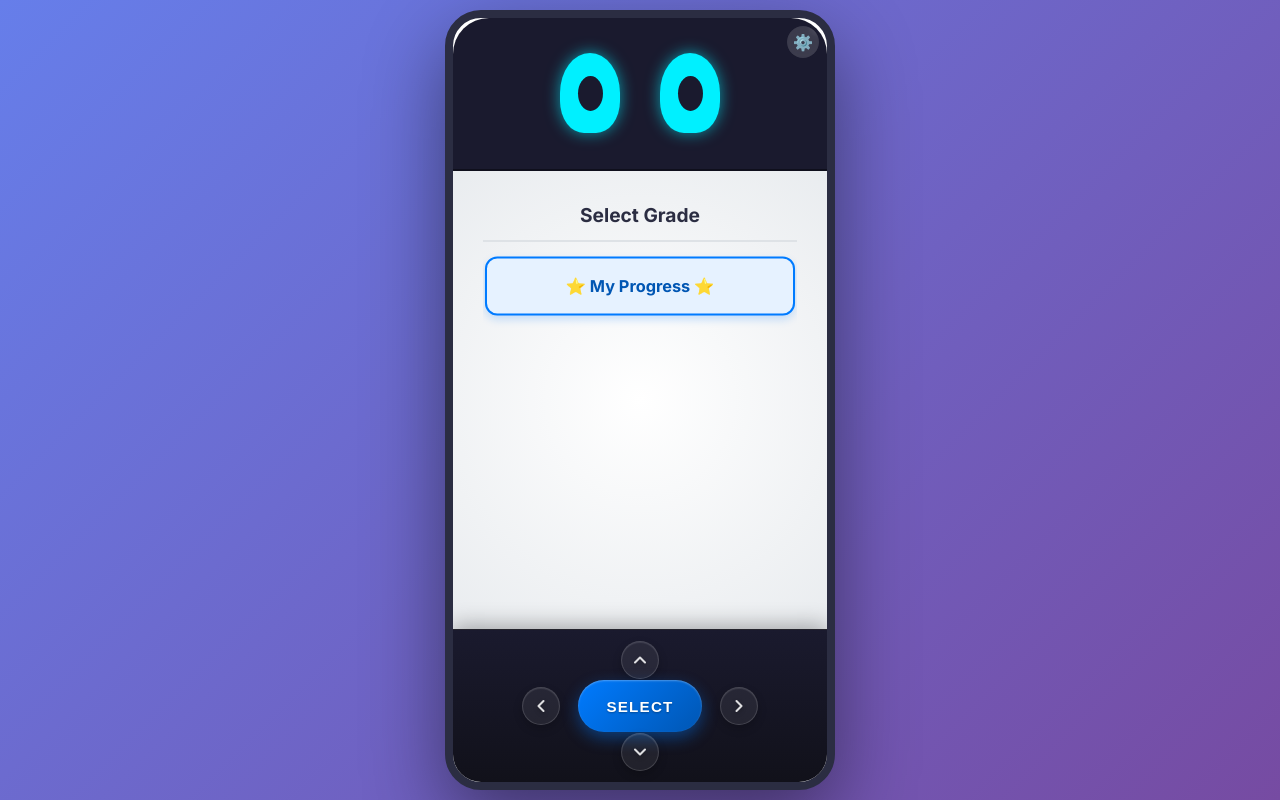
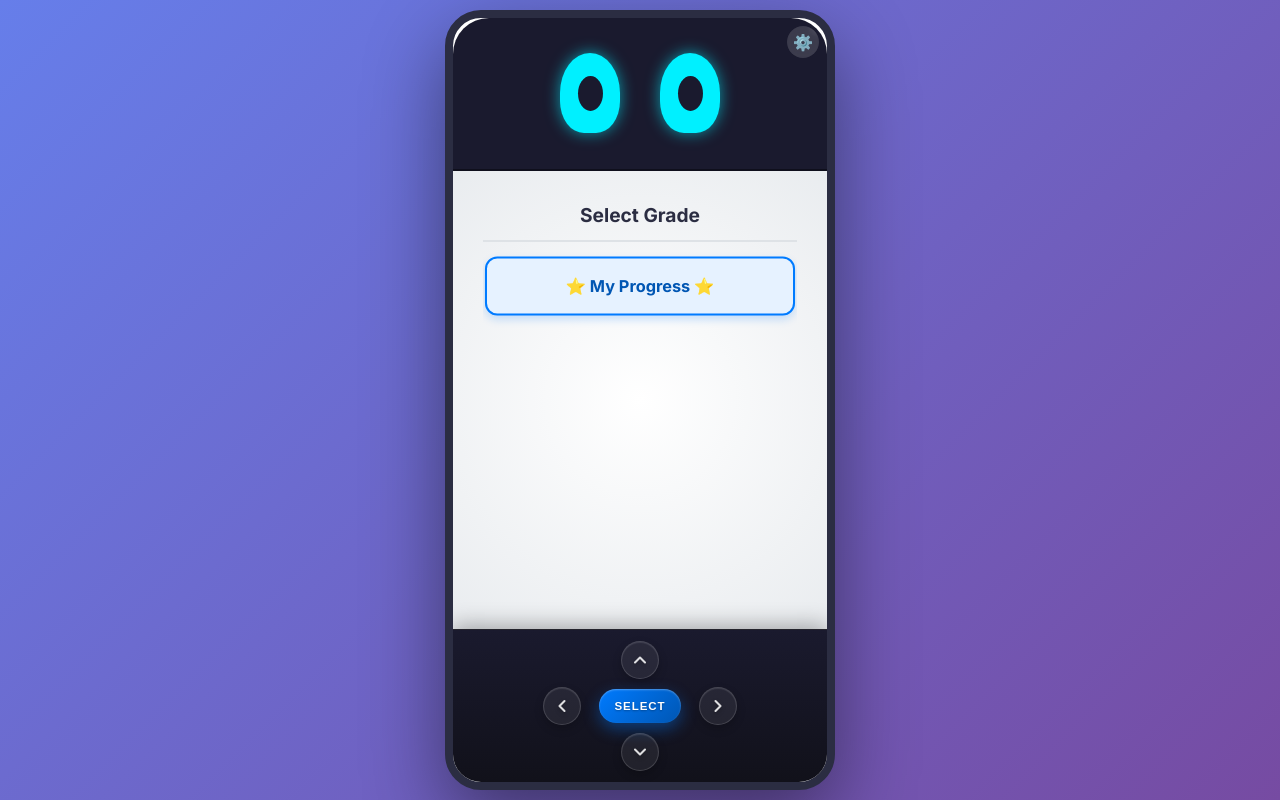
Before and after one commit to palliyalithabsheer-lang/robo-backend, a React (Vite) app: page / in a window 1280 px wide. Built offline with nearby package versions, Linux system fonts and the light colour scheme; no server answers.

Commit message:
UI: Make SELECT button smaller and centered without moving other buttons

```diff
--- a/src/components/ControlBar.css
+++ b/src/components/ControlBar.css
@@ -68,20 +68,21 @@
 /* ── Dynamic CENTER button ──────────────────────────────────────────────── */
 .select-btn {
   border: none;
-  border-radius: 28px;
-  padding: 12px 28px;
+  border-radius: 20px;
+  padding: 7px 16px;
   font-weight: 800;
-  font-size: 0.95rem;
+  font-size: 0.72rem;
   letter-spacing: 0.08em;
   cursor: pointer;
-  min-width: 110px;
-  min-height: 52px;
+  min-width: 80px;
+  min-height: 34px;
   transition: all 0.2s cubic-bezier(0.25, 0.46, 0.45, 0.94);
   text-transform: uppercase;
   display: flex;
   justify-content: center;
   align-items: center;
   text-shadow: 0 1px 2px rgba(0,0,0,0.3);
+  margin: auto; /* keeps it perfectly centered within its grid cell */
 }
 
 .select-btn:hover {
```
